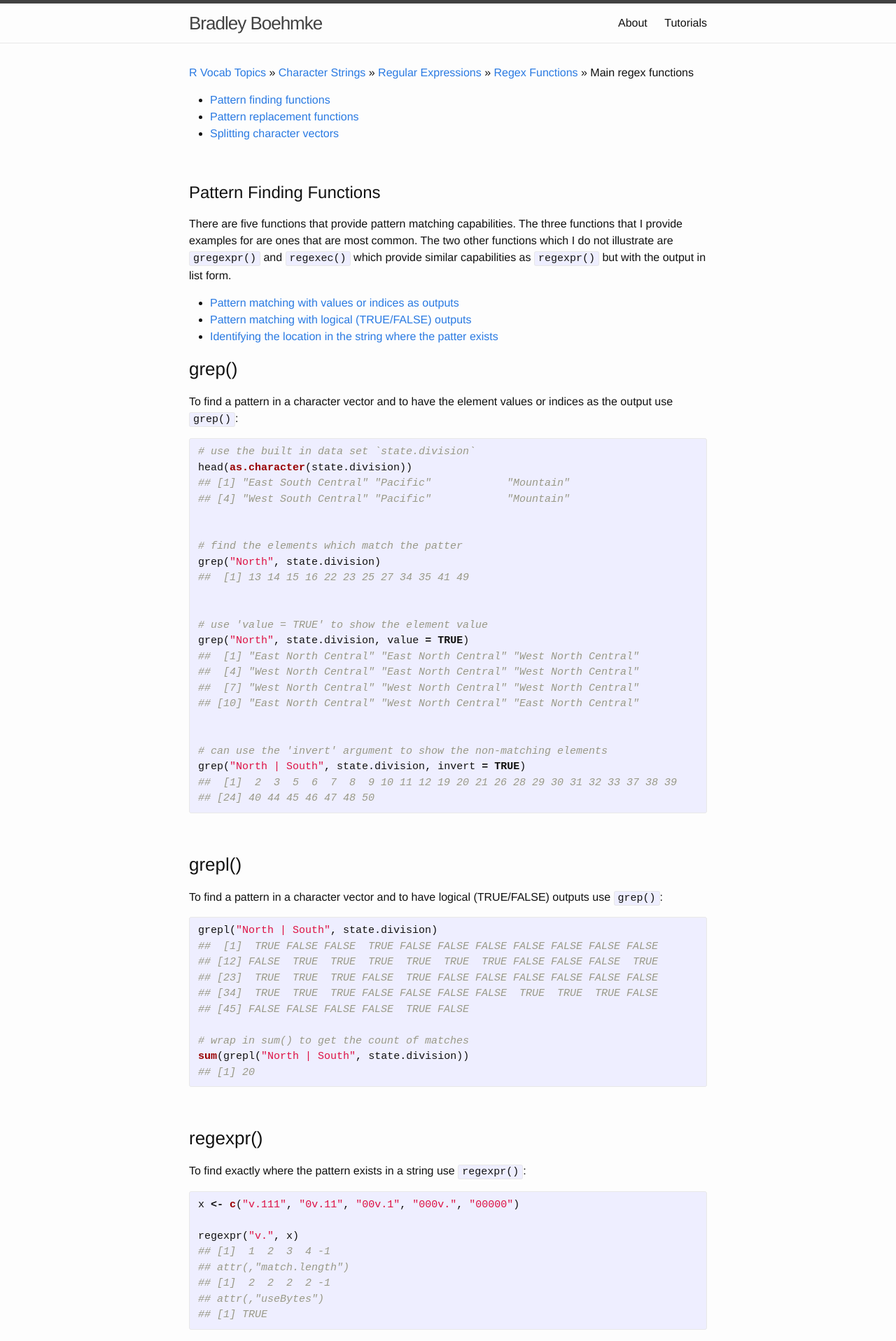
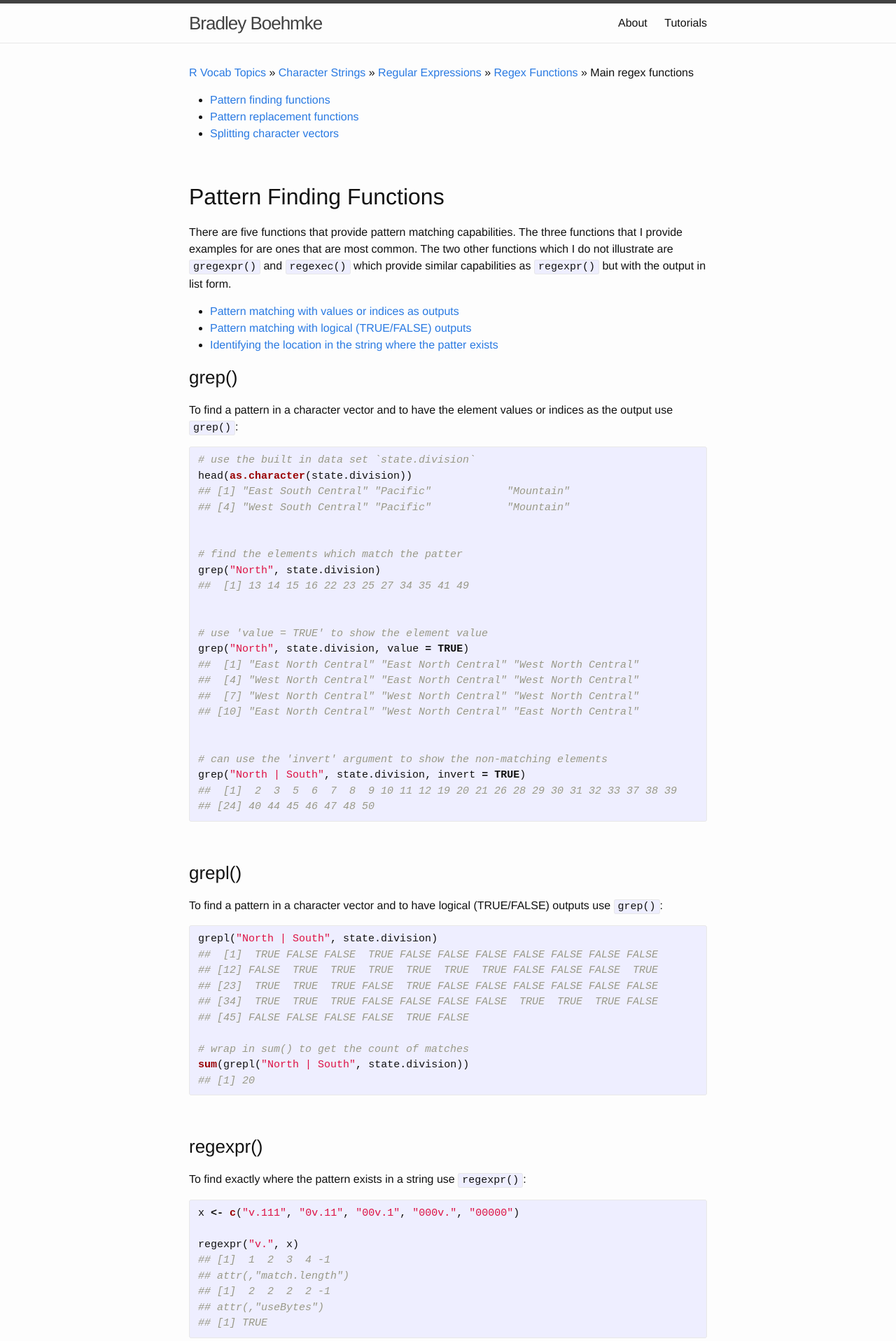
Before and after one commit to bradleyboehmke/bradleyboehmke, a Jekyll site: the page built from tutorials/main_regex_functions.md, in a window 1280 px wide. Shown: the top 1916 px of the page at 70% size. Built offline with Jekyll 4.4.1, drawn with Linux system fonts in a browser that asks for light colours.

```diff
--- a/tutorials/main_regex_functions.md
+++ b/tutorials/main_regex_functions.md
@@ -13,7 +13,7 @@ title: NULL
 
 <a name="finding"></a>
 
-# Pattern Finding Functions
+## Pattern Finding Functions
 There are five functions that provide pattern matching capabilities.  The three functions that I provide examples for are ones that are most common.  The two other functions which I do not illustrate are `gregexpr()` and `regexec()` which provide similar capabilities as `regexpr()` but with the output in list form.
 
 * <a href="#grep">Pattern matching with values or indices as outputs</a>
@@ -22,7 +22,7 @@ There are five functions that provide pattern matching capabilities.  The three
 
 <a name="grep"></a>
 
-<h3>grep()</h3>
+### grep()
 To find a pattern in a character vector and to have the element values or indices as the output use `grep()`:
 
 {% highlight r %}
@@ -95,7 +95,7 @@ The output of `regexpr()` can be interepreted as follows.  The first element pro
 
 <a name="replacement"></a>
 
-# Pattern Replacement Functions
+## Pattern Replacement Functions
 In addition to finding patterns in character vectors, its also common to want to replace a pattern in a string with a new patter.  There are two options for this:
 
 * <a href="#sub">Replace the first occurrence</a>
@@ -143,7 +143,7 @@ gsub("New", replacement = "Old", new, ignore.case = TRUE)
 
 <a name="splitting"></a>
 
-# Splitting Character Vectors
+## Splitting Character Vectors
 To split the elements of a character string use `strsplit()`:
 
 {% highlight r %}
```
